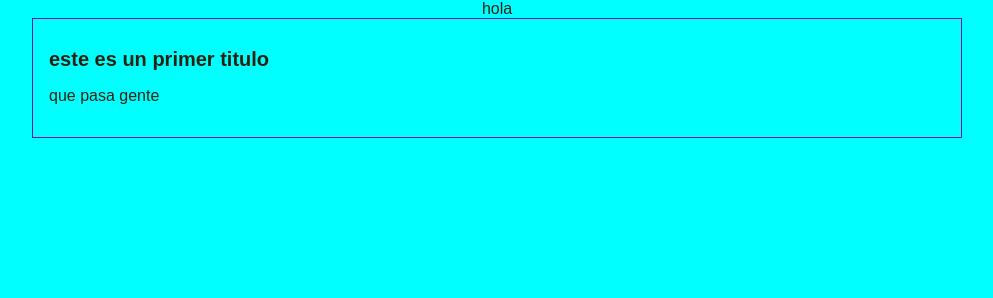
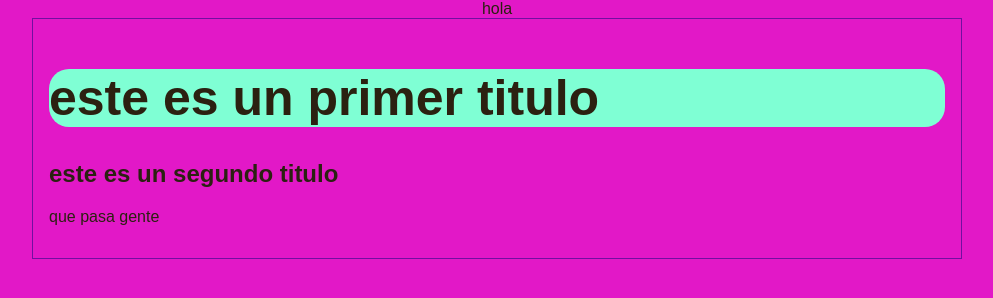
Before and after one commit to arielgenua24/practica-biografia, a plain HTML site: page biografia.html in a window 1280 px wide. Shown: the whole page, without its empty margins (143-1136 px from the left). Drawn offline with Linux system fonts and the light colour scheme.

Commit message:
cambios en css

```diff
--- a/biografia.html
+++ b/biografia.html
@@ -5,6 +5,7 @@
     <div id="container">
         <div id="post">
            <h1> este es un primer titulo</h1>
+           <h2> este es un segundo titulo </h2>
            <p> que pasa gente </p>
 
 
--- a/css/estilos.css
+++ b/css/estilos.css
@@ -1,5 +1,5 @@
 body {
-    background-color: aqua;
+    background-color: rgb(226, 24, 199);
     text-align: center;
     color :rgb(43, 33, 17);
     font-family: "Arial";
@@ -20,3 +20,9 @@ body {
     font-size: 20PX;
 
 }
+#container h1 {
+    font-size: 50px;
+    background-color: aquamarine;
+    border-radius: 20px;
+
+}
```
